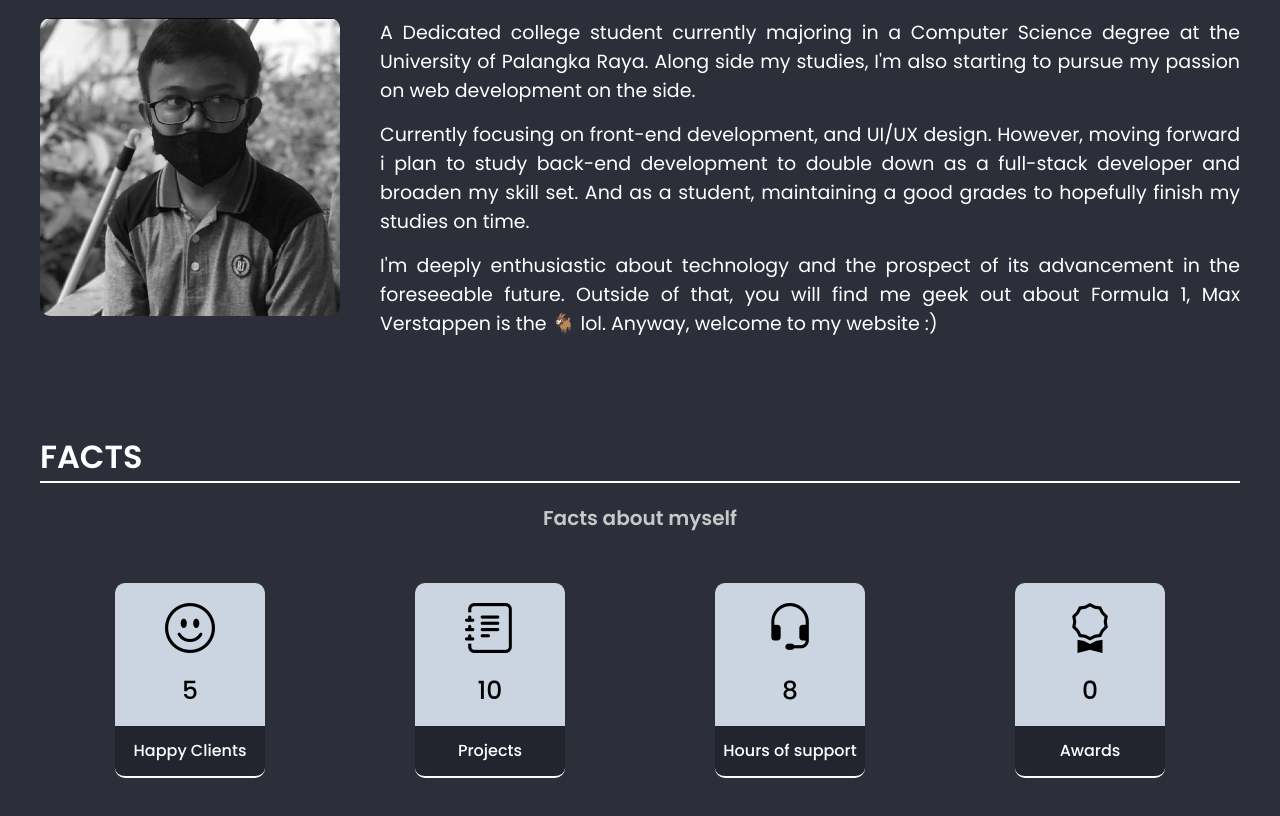
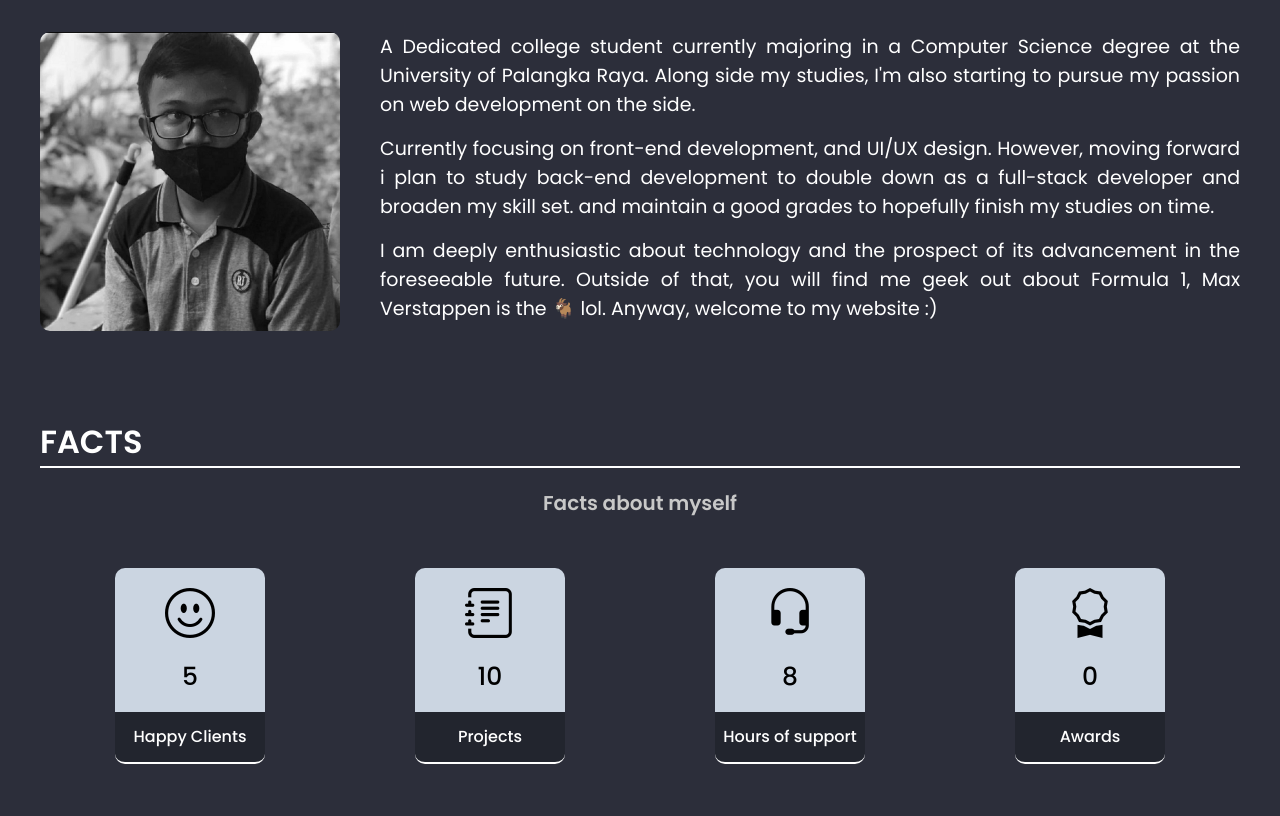
Before and after one commit to bmmasaputra/my-porto, a plain HTML site: page index.html in a window 1280 px wide. Shown: the part 940-1756 px from the top of the page. Drawn offline with nearby package versions, Linux system fonts and the light colour scheme.

Commit message:
Update index.html

```diff
--- a/index.html
+++ b/index.html
@@ -134,11 +134,10 @@
               Currently focusing on front-end development, and UI/UX
               design. However, moving forward i plan to study back-end development
               to double down as a full-stack developer and broaden my skill set.
-              And as a student, maintaining a good grades to hopefully finish my studies
-              on time.
+              and maintain a good grades to hopefully finish my studies on time.
             </p>
             <p>
-              I'm deeply enthusiastic about technology and the prospect of its
+              I am deeply enthusiastic about technology and the prospect of its
               advancement in the foreseeable future. Outside of that, you will find
               me geek out about Formula 1, Max Verstappen is the 🐐 lol. Anyway,
               welcome to my website :)
```
